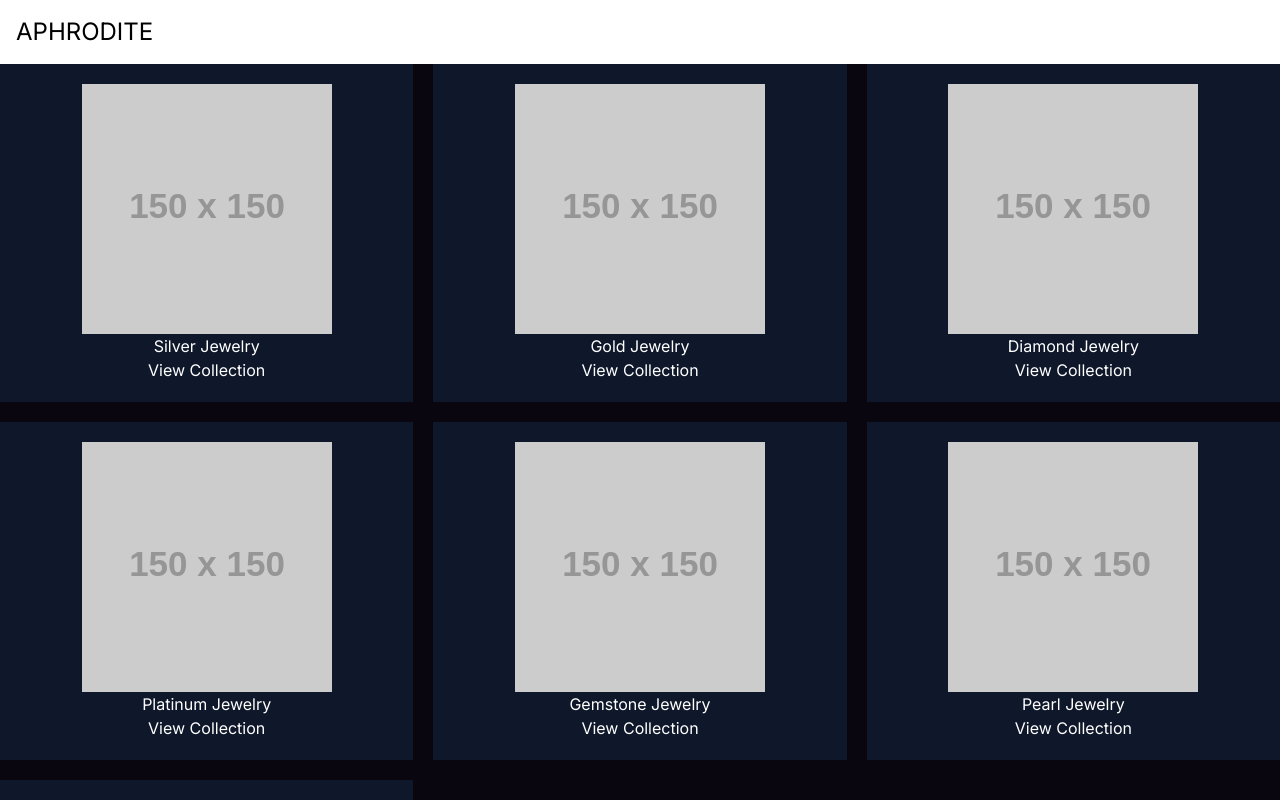
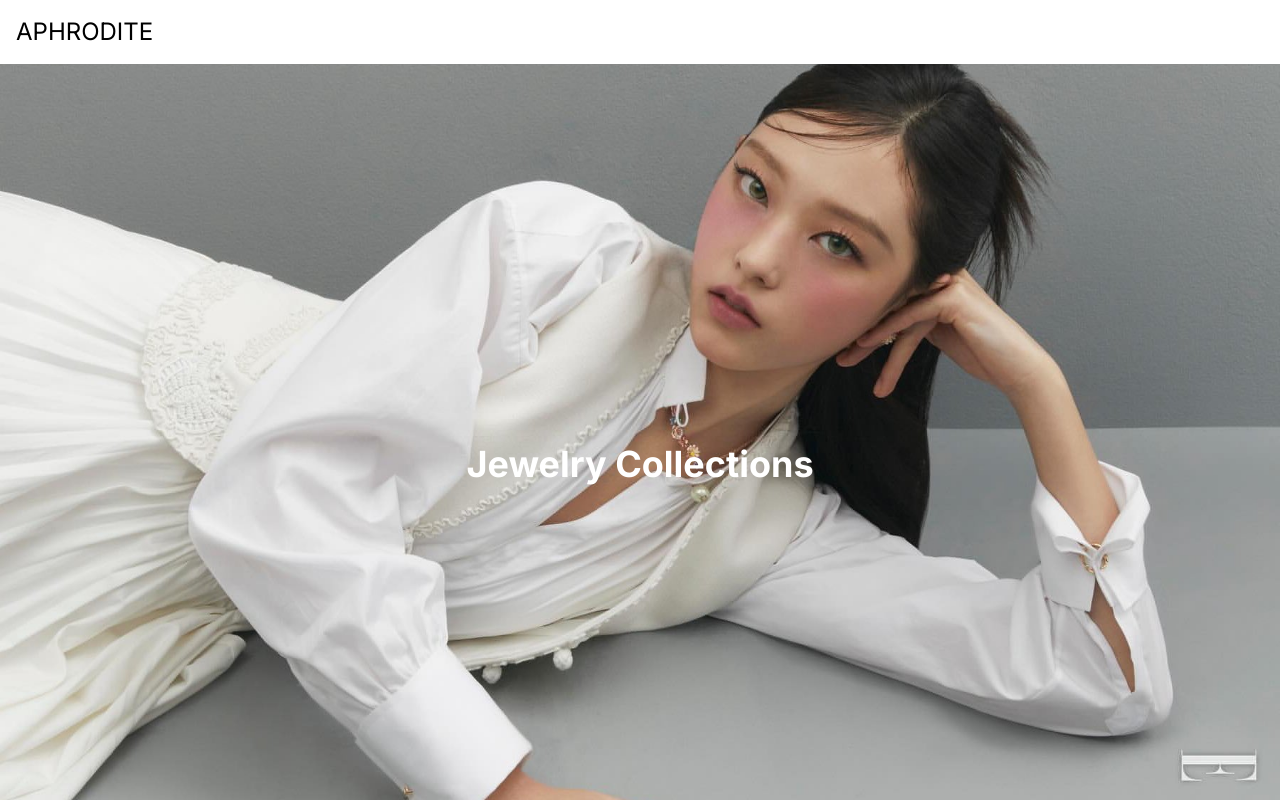
Before and after one commit to twapegg/aphrodite, a Next.js app: page /browse in a window 1280 px wide. Shown: the top 800 px of the page. Built offline with nearby package versions, Linux system fonts and the light colour scheme.

Commit message:
Update page.jsx to include hero image and improve layout

```diff
--- a/app/browse/page.jsx
+++ b/app/browse/page.jsx
@@ -1,5 +1,6 @@
 import React from "react";
 import Collection from "@/components/Collection";
+import Image from "next/image";
 
 const mockData = [
   {
@@ -34,7 +35,20 @@
 
 const page = () => {
   return (
-    <div className="grid lg:grid-cols-3 gap-5 md:grid-cols-2 grid-cols-1">
+    <>
+      <div className="relative h-screen">
+        <Image
+          src="/cover/jewelry.jpeg"
+          alt="Hero Image"
+          layout="fill"
+          objectFit="cover"
+          quality={100}
+        />
+        <div className="absolute inset-0 flex items-center justify-center">
+          <h1 className="text-4xl font-bold text-white">Jewelry Collections</h1>
+        </div>
+      </div>
+      <div className="py-10 grid lg:grid-cols-3 gap-5 md:grid-cols-2 grid-cols-1">
         {mockData.map((collection, index) => {
           return (
             <Collection
@@ -45,6 +59,7 @@
           );
         })}
       </div>
+    </>
   );
 };
 
```
Also changed, not shown: public/cover/jewelry.jpeg (added). Lines whose indentation alone changed are shown as unchanged.
